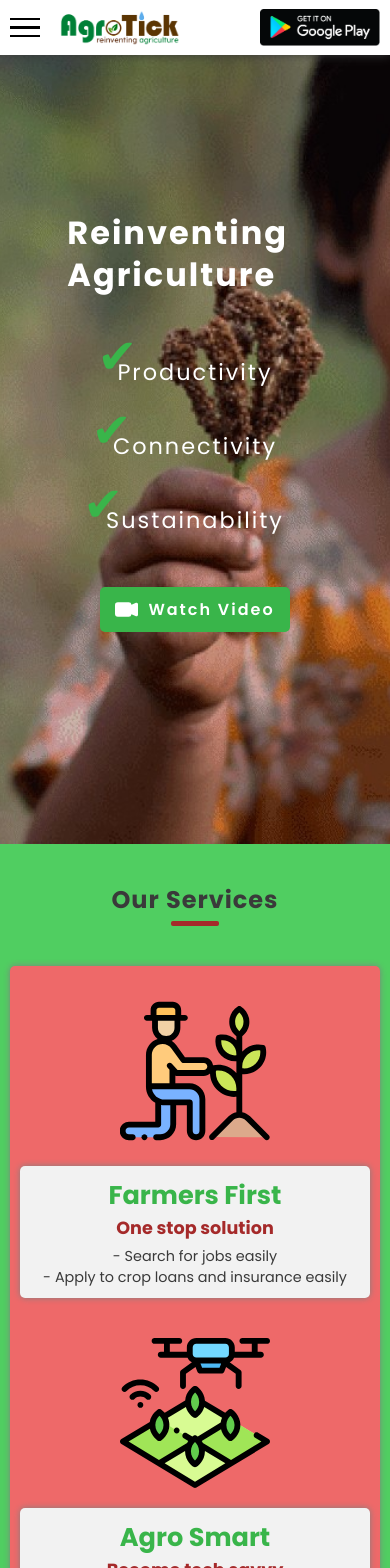
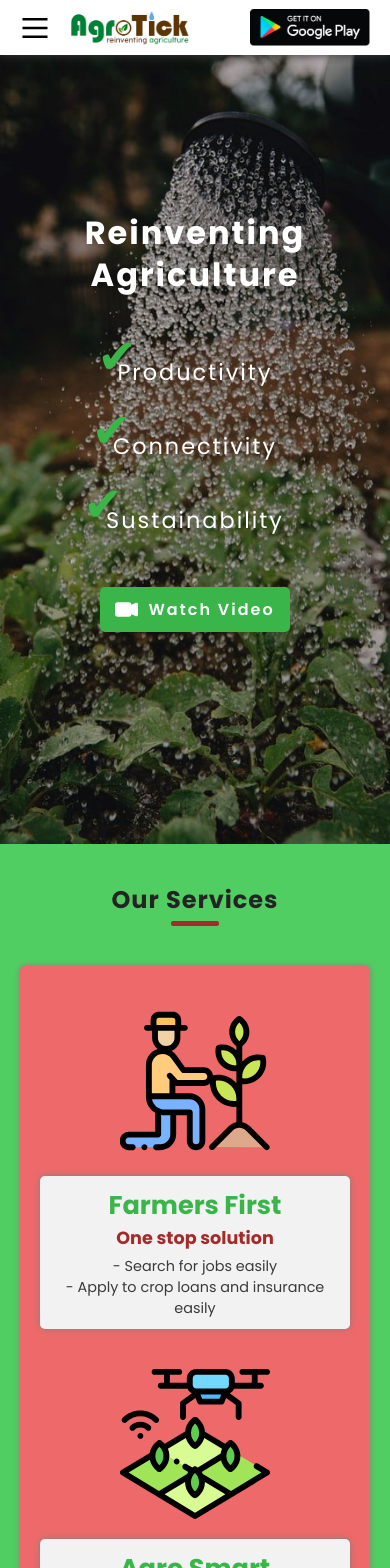
Before and after one commit to soft-coded/sos-at, a React (Create React App) app: page / in a window 390 px wide. Shown: the top 1568 px of the page. Built offline with nearby package versions, Linux system fonts and the light colour scheme.

Commit message:
Add mobile bg

```diff
--- a/src/App.scss
+++ b/src/App.scss
@@ -23,7 +23,7 @@ body {
 	margin: auto;
 
 	@media (max-width: $mobile-width-1) {
-		padding: 0 10px;
+		padding: 0 20px;
 	}
 }
 
--- a/src/components/navbar/Navbar.tsx
+++ b/src/components/navbar/Navbar.tsx
@@ -1,4 +1,5 @@
 import { useEffect } from "react";
+import { GrMenu } from "react-icons/gr";
 
 import "./navbar.scss";
 import NavList from "./Navlist";
@@ -36,9 +37,7 @@ export default function Navbar() {
 			<nav className="nav-mob-top">
 				<div className="inner">
 					<button className="nav-mob-btn" onClick={handleOpen}>
-						<div></div>
-						<div></div>
-						<div></div>
+						<GrMenu size={30} />
 					</button>
 					<img src={logo} alt="agrotick logo" />
 					<div className="container">
--- a/src/components/navbar/navbar.scss
+++ b/src/components/navbar/navbar.scss
@@ -81,16 +81,11 @@
 
     .nav-mob-btn {
       padding: 0;
+      display: flex;
+      align-items: center;
       margin: 10px 0;
       background-color: transparent;
       border: none;
-
-      div {
-        width: 30px;
-        height: 2.5px;
-        background-color: $dark-1;
-        margin: 6px 0;
-      }
     }
 
     img {
--- a/src/components/section-header/section-header.scss
+++ b/src/components/section-header/section-header.scss
@@ -4,7 +4,7 @@
   font-size: 1.8rem;
   text-align: center;
   padding: 50px 0;
-  color: $dark-3;
+  color: $dark-2;
   letter-spacing: 2px;
   position: relative;
 
--- a/src/sections/hero/hero.scss
+++ b/src/sections/hero/hero.scss
@@ -8,6 +8,10 @@
     size: cover;
     position: center;
     repeat: no-repeat;
+  }
+
+  @media (max-width: $mobile-width-1) {
+    background-image: url(../../images/hero-mobbg.jpg);
   }
 
   .inner {
@@ -30,7 +34,8 @@
 
       @media (max-width: $mobile-width-1) {
         font-size: 2rem;
-        max-width: 69%;
+        max-width: unset;
+        text-align: center;
       }
     }
 
--- a/src/sections/research/Research.tsx
+++ b/src/sections/research/Research.tsx
@@ -7,6 +7,7 @@ import vars from "../../variables";
 
 const sliderSettings = {
 	dots: true,
+	adaptiveHeight: false,
 	infinite: true,
 	autoplay: true,
 	autoplaySpeed: 5000,
--- a/src/sections/research/research.scss
+++ b/src/sections/research/research.scss
@@ -8,11 +8,15 @@
     padding-bottom: 50px;
   }
 
+  .slick-track {
+    display: flex;
+    align-items: center;
+  }
+
   .research-item {
-    height: 600px;
-    border-radius: 10px;
+    border-radius: 5px;
     box-shadow: $shadow-1;
-    margin: 20px;
+    margin: 10px;
     padding: 50px;
     letter-spacing: 2px;
     transition: $transition-1;
@@ -25,7 +29,7 @@
 
     @media (max-width: $mobile-width-1){
       padding: 20px;
-      margin: 10px 20px;
+      margin: 10px;
     }
 
     h1 {
--- a/src/sections/second/second.scss
+++ b/src/sections/second/second.scss
@@ -14,7 +14,7 @@
     box-shadow: $shadow-2;
 
     @media (max-width: $mobile-width-1){
-      padding: 10px 0 15px;
+      padding: 20px 0;
       margin: 10px 0 30px;
       display: flex;
       flex-direction: column;
@@ -30,7 +30,7 @@
 
     @media (max-width: $mobile-width-1){
       flex-direction: column;
-      padding: 0 10px;
+      padding: 0 20px;
       margin: 0;
     }
 
--- a/src/sections/third/third.scss
+++ b/src/sections/third/third.scss
@@ -16,8 +16,8 @@
     box-shadow: $shadow-2;
 
     @media (max-width: $mobile-width-1) {
-      padding: 10px;
-      gap: 10px;
+      padding: 20px;
+      gap: 20px;
       margin: 10px 0 30px;
     }
 
```
Also changed, not shown: src/images/hero-mobbg.jpg (added).
